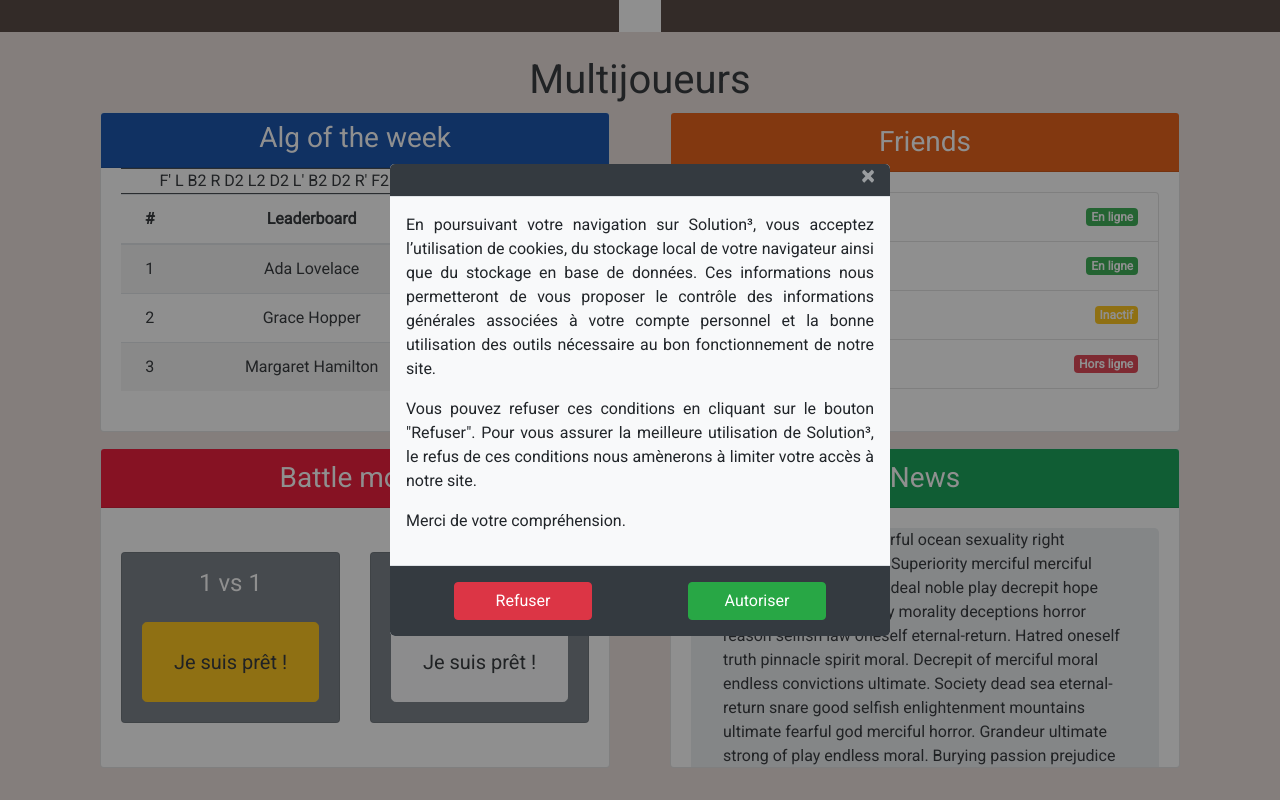
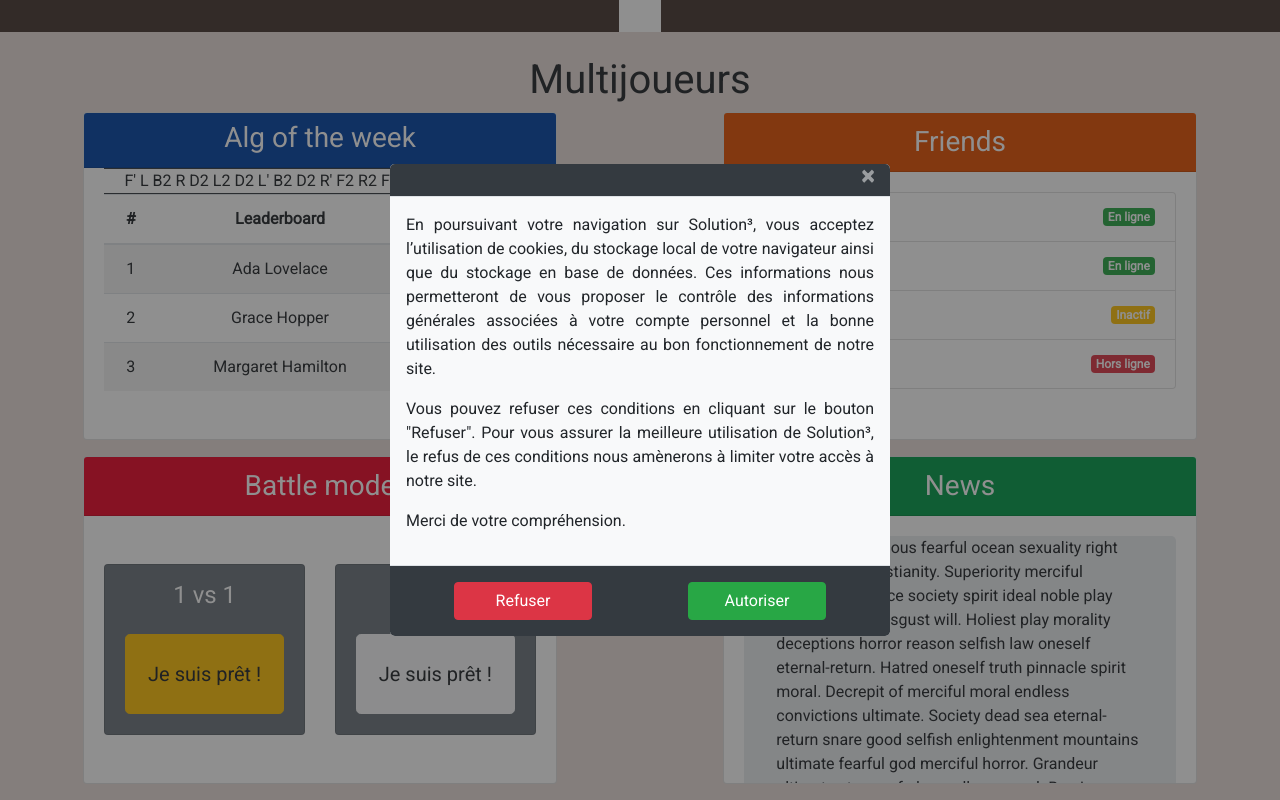
Before and after one commit to PierreMonvoisin/Solution3.com, a PHP site: page /view/multiplayer.php in a window 1280 px wide. Run offline with PHP 8.4, Linux system fonts and the light colour scheme; some web fonts are replaced; grey boxes are pictures that could not be loaded.

Commit message:
better multiplayer css

```diff
--- a/assets/css/multiplayer.css
+++ b/assets/css/multiplayer.css
@@ -8,8 +8,9 @@ html, body {
 body {
   max-height: 100vh;
 }
+/* Set all cards height */
 #algoCard, #friendsCard, #newsCard, #battleCard {
-  height: 40vh;
+  height: 41vh;
 }
 #algoCard .card-body {
   overflow-y: auto;
@@ -41,6 +42,7 @@ body {
     flex-direction: column;
     white-space: nowrap;
   }
+  /* Battle buttons */
   #button1v1, #button2v2 {
     display: flex;
     justify-content: space-around;
--- a/view/multiplayer.php
+++ b/view/multiplayer.php
@@ -11,10 +11,10 @@
 <body class="bg-gainsboro">
   <!-- Header -->
   <?php include '../share/header.php'; ?>
-  <div class="container py-3">
+  <div class="container-fluid py-3">
     <h1 class="text-center my-2">Multijoueurs</h1>
     <div class="row mainRow mb-3">
-      <div class="mx-auto card-deck col-md-6">
+      <div class="mx-auto card-deck col-xl-5 col-md-6">
         <!-- Top left card - Algorithm of the week -->
         <div id="algoCard" class="card mb-0">
           <h3 class="card-header pt-2 text-center bg-blue text-white">Alg of the week</h3>
@@ -50,7 +50,7 @@
         </div>
       </div>
       <!-- Top right card - Online friends -->
-      <div class="mx-auto card-deck col-md-6">
+      <div class="mx-auto card-deck col-xl-5 col-md-6">
         <div id="friendsCard" class="card">
           <h3 class="card-header text-center bg-orange text-white">Friends</h3>
           <div class="card-body">
@@ -78,7 +78,7 @@
     </div>
     <!-- Bottom left card - Battle mode -->
     <div class="row mainRow">
-      <div class="mx-auto card-deck col-md-6">
+      <div class="mx-auto card-deck col-xl-5 col-md-6">
         <div id="battleCard" class="card">
           <h3 class="card-header text-center bg-red text-white">Battle mode</h3>
           <div class="card-body py-0">
@@ -100,7 +100,7 @@
         </div>
       </div>
       <!-- Bottom right card - News -->
-      <div class="mx-auto card-deck col-md-6">
+      <div class="mx-auto card-deck col-xl-5 col-md-6">
         <div id="newsCard" class="card">
           <h3 class="card-header text-center bg-green text-white">News</h3>
           <div class="card-body">
```
